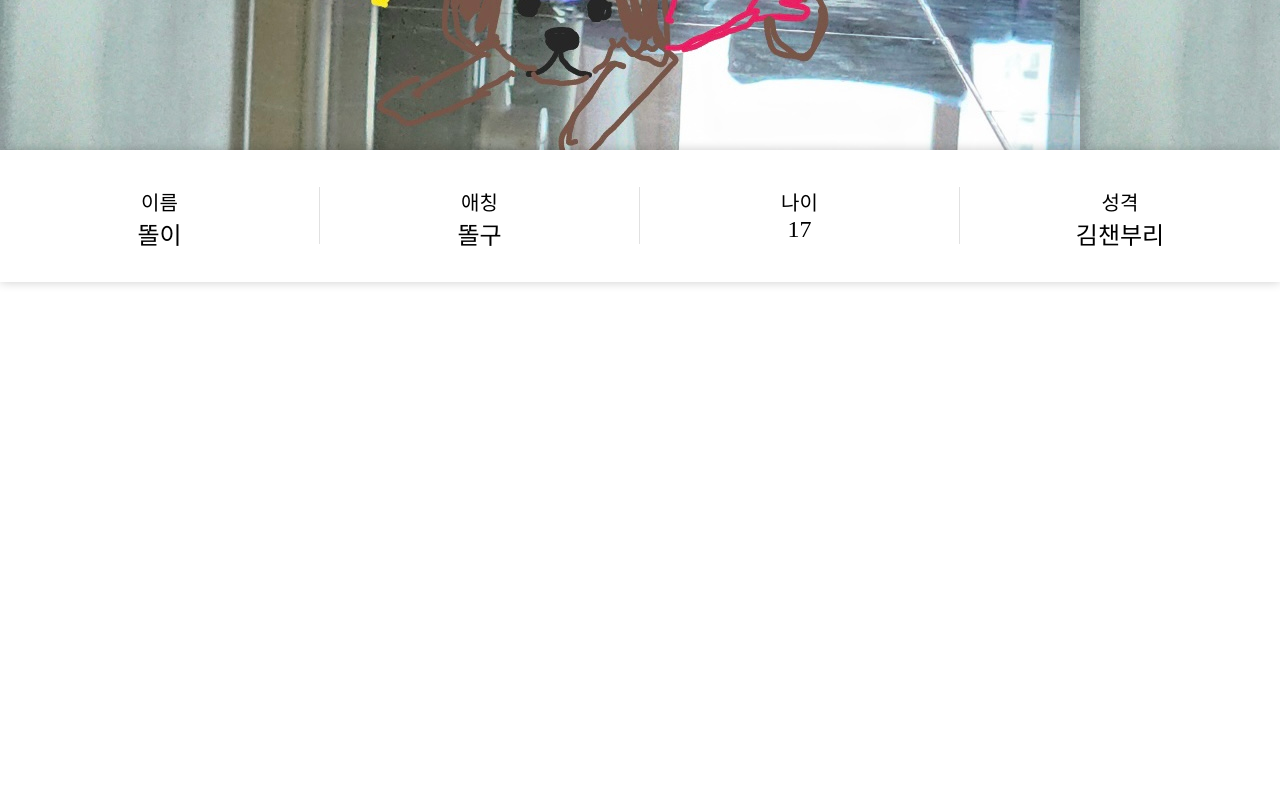
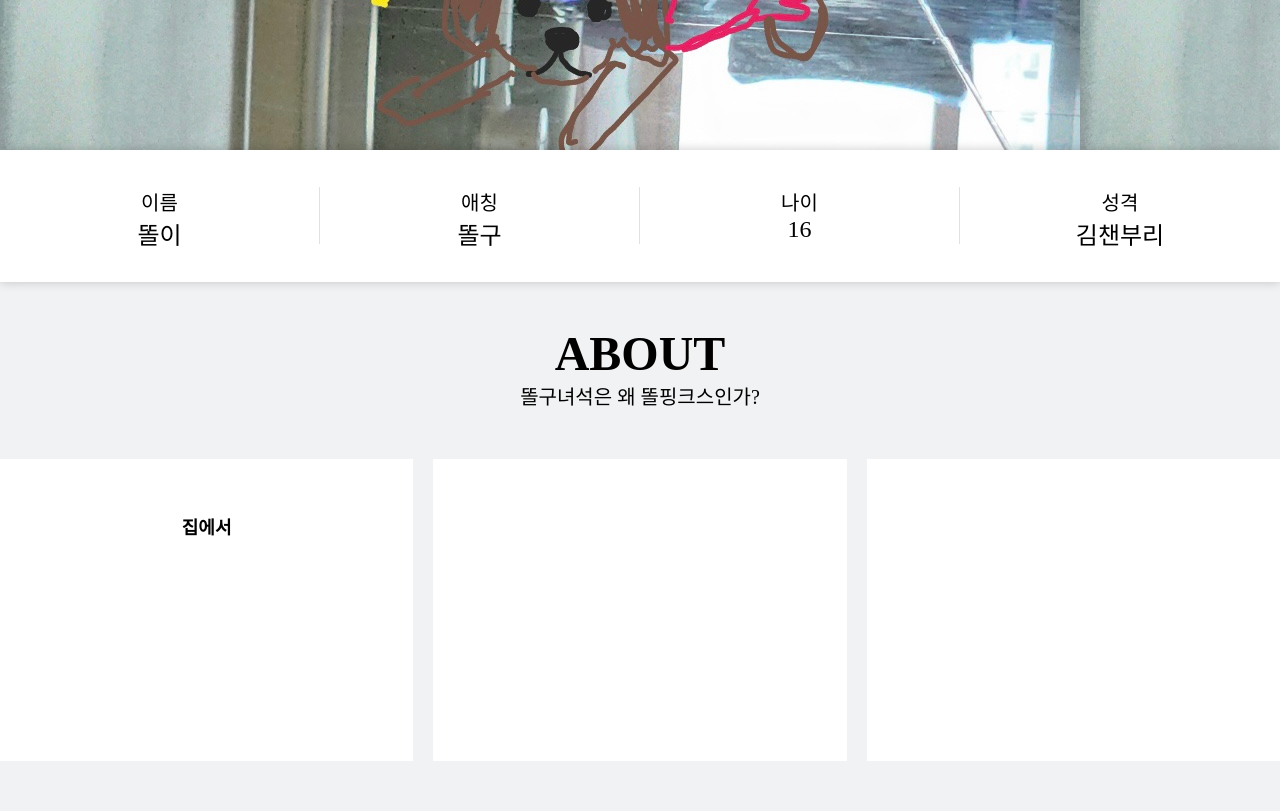
Before and after one commit to Raccoon-JK/2nd, a plain HTML site: page index2.html in a window 1280 px wide. Shown: the part 440-1251 px from the top of the page. Before the commit the page ends 800 px from the top, so only its background shows below. Drawn offline with Linux system fonts and the light colour scheme.

Commit message:
css 추가

```diff
--- a/index2.html
+++ b/index2.html
@@ -46,7 +46,7 @@
           <li>
             <div>
               <div class="contents1">나이</div>
-              <div class="result">17</div>
+              <div class="result">16</div>
             </div>
           </li>
           <li>
@@ -56,6 +56,24 @@
             </div>
           </li>
         </ul>
+        <!-- amount end -->
+
+        <div class="main_text0">
+          <h1>ABOUT</h1>
+          <div class="contents1">똘구녀석은 왜 똘핑크스인가?</div>
+
+          <ul class="icons">
+            <li>
+              <div class="icon_img">
+                <img src="">
+              </div>
+              <div class="contents1_bold">집에서</div>
+            </li>
+            <li></li>
+            <li></li>
+          </ul>
+        </div>
+
     </div>
   </body>
 </html>
--- a/style2.css
+++ b/style2.css
@@ -16,6 +16,12 @@ h1 {
   font-size: 20px;
   /*font-weight: lighter;*/
 }
+
+.contents1_bold{
+  font-size: 18px;
+  font-weight: bold;
+}
+/* --- */
 
 .result{
   font-size: 24px;
@@ -98,12 +104,54 @@ h1 {
 }
 
 .intro_text{
-width:100%;
-margin:231px auto 231px auto;
-text-align: center;
+  width:100%;
+  margin:231px auto 231px auto;
+  text-align: center;
 }
 
 .intro_text > h1,
 .intro_text > h4{
   color:white;
 }
+
+/* main_text0 */
+
+.main_text0{
+  width: 100%;
+  height: 601px;
+  margin-top:-132px;
+  background: #f1f2f3;
+}
+
+.main_text0 > h1{
+  padding-top: 116px;
+  text-align: center;
+}
+
+.main_text0 > .contents1 {
+  text-align: center;
+}
+
+.icons{
+  display: flex;
+  width: 1280px;
+  height: 302px;
+  /*  background: orange; */
+  margin: auto;
+}
+
+.icons > li {
+  flex: 1;
+  background: white;
+  margin-top: 49px;
+  height: 302px;
+  text-align: center;
+}
+
+.icons > li > .icon_img{
+  margin-top: 36px;
+}
+
+.icons > li:not(:last-child){
+  margin-right: 20px;
+}
```
